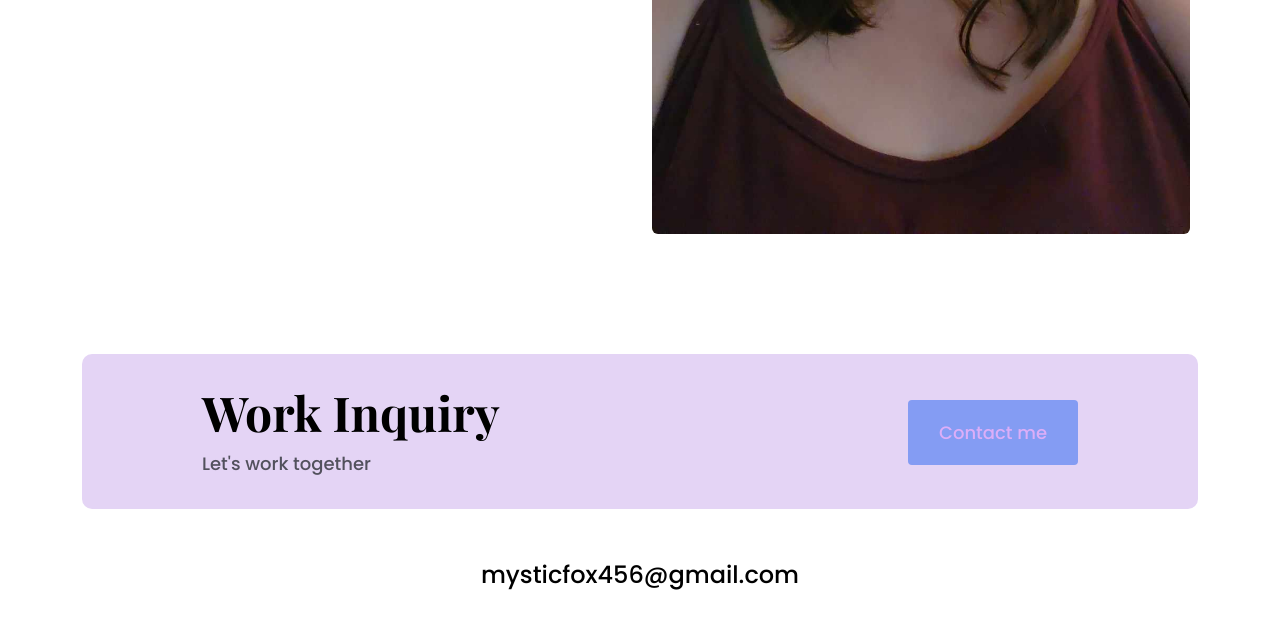
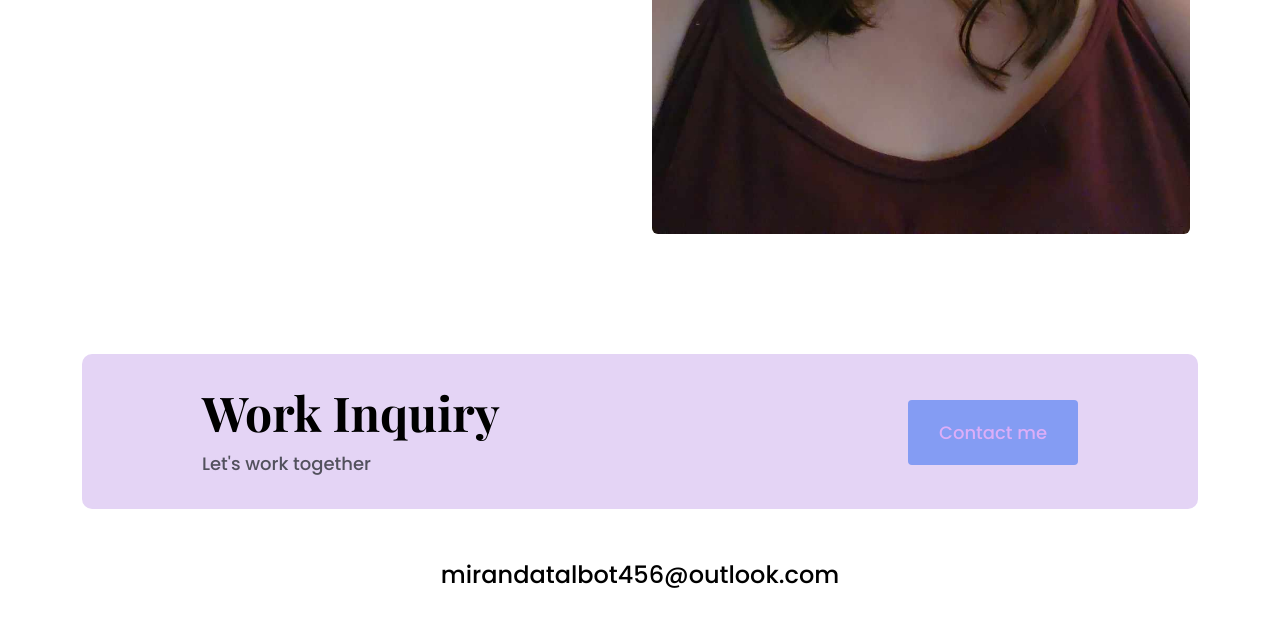
Before and after one commit to Mysticfox456/Responsive-Portfolio, a plain HTML site: page about.html in a window 1280 px wide. Shown: the part 860-1498 px from the top of the page. Drawn offline with nearby package versions, Linux system fonts and the light colour scheme.

Commit message:
changed the rest of contact e-mail pages

```diff
--- a/about.html
+++ b/about.html
@@ -88,16 +88,16 @@
       </div>
       <div class="d-flex justify-content-center mb-5">
         <a
-          href="mailto:mysticfox456@gmail.com"
+          href="mailto:mirandatalbot456@outlook.com"
           class="email-link"
           title="Email Miranda"
         >
-          mysticfox456@gmail.com</a
+        mirandatalbot456@outlook.com</a
         >
       </div>
       <div class="social-links d-flex justify-content-center">
         <a
-          href="mailto:mysticfox456@gmail.com"
+          href="mailto:mirandatalbot456@outlook.com"
           target="_blank"
           title="Email Miranda"
         >
```
Also changed, not shown: index.html (+3 -3 lines), work.html (+3 -3 lines).
